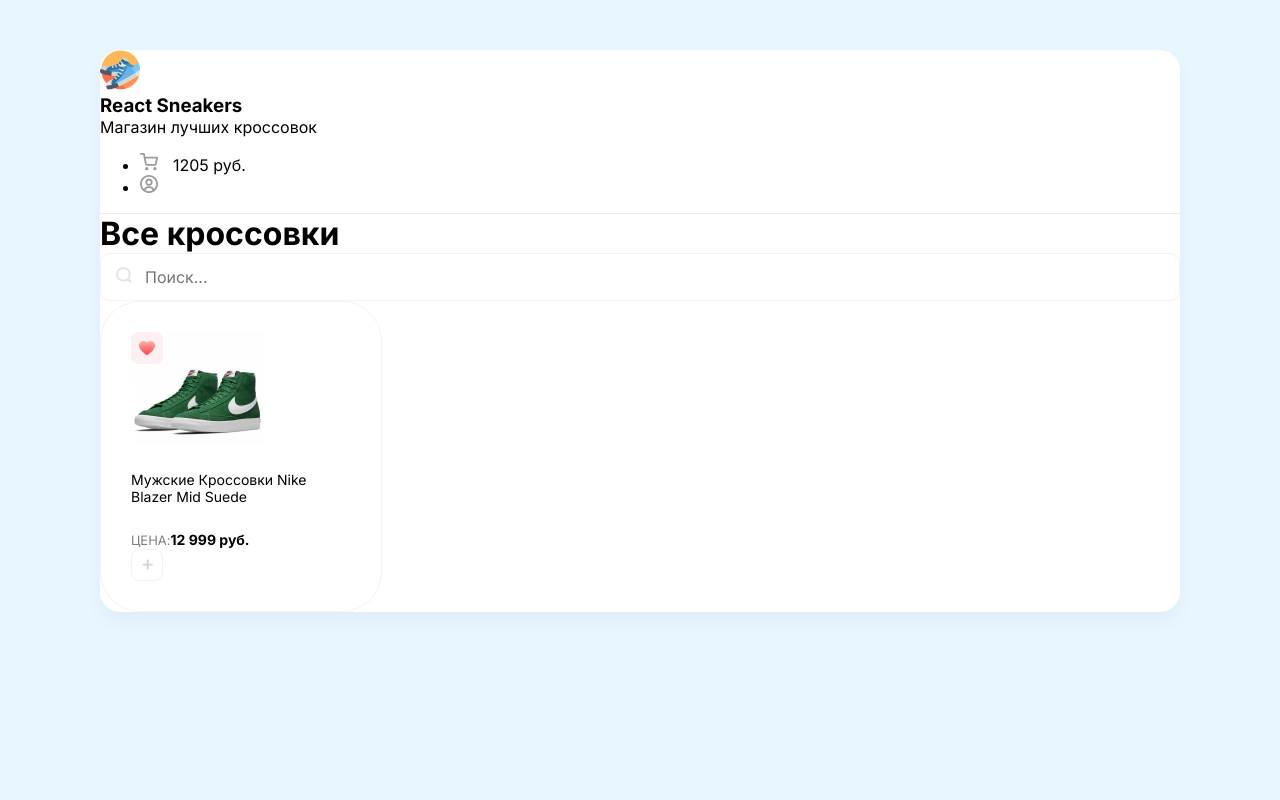
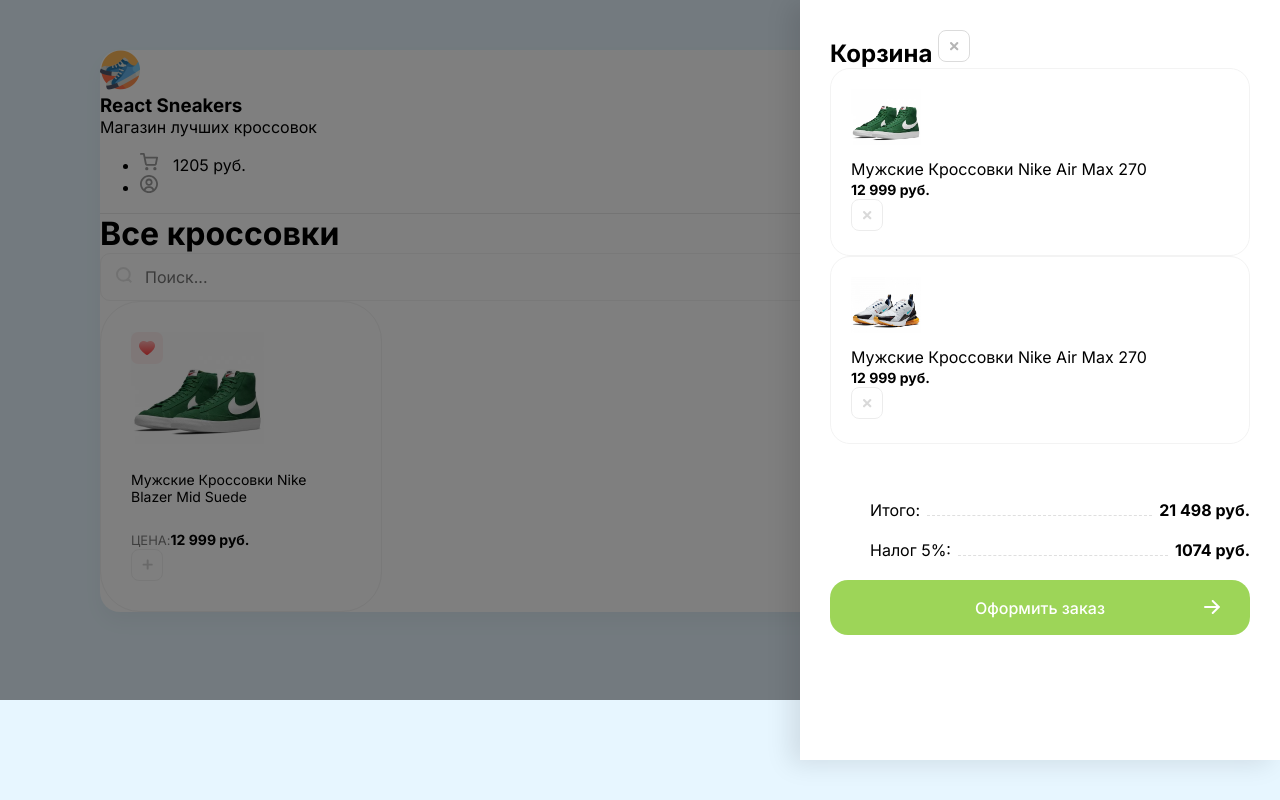
Before and after one commit to YouJeen-ru/react-sneakers, a React (Create React App) app: page / in a window 1280 px wide. Built offline with nearby package versions, Linux system fonts and the light colour scheme.

Commit message:
cart layout completed

```diff
--- a/src/App.js
+++ b/src/App.js
@@ -3,6 +3,54 @@
 function App() {
     return (
         <div className='wrapper clear'>
+            <div className="overlay">
+                <div className="drawer justify-between">
+                    <h2 className='d-flex justify-between mb-30'>Корзина <img className='removeBtn cu-p' src="/img/btn-remove.svg" alt="remove"/></h2>
+
+                    <div className="items">
+                        <div className="cartItem d-flex align-center mb-20">
+                            <div style={{backgroundImage: 'url(/img/sneakers/1.jpg)'}}
+                                 className="flex cartItemImg"></div>
+                            <div className='mr-20 flex'>
+                                <p className='mb-5'>Мужские Кроссовки Nike Air Max 270</p>
+                                <b>12 999 руб.</b>
+                            </div>
+                            <img className='removeBtn' src="/img/btn-remove.svg" alt="remove"/>
+                        </div>
+
+                        <div className="cartItem d-flex align-center mb-20">
+                            <div style={{backgroundImage: 'url(/img/sneakers/2.jpg)'}}
+                                 className="flex cartItemImg"></div>
+                            <div className='mr-20 flex'>
+                                <p className='mb-5'>Мужские Кроссовки Nike Air Max 270</p>
+                                <b>12 999 руб.</b>
+                            </div>
+                            <img className='removeBtn' src="/img/btn-remove.svg" alt="remove"/>
+                        </div>
+                    </div>
+
+                    <div className="cartTotalBlock">
+                        <ul>
+                            <li>
+                                <span>Итого:</span>
+                                <div></div>
+                                <b>21 498 руб. </b>
+                            </li>
+                            <li>
+                                <span>Налог 5%: </span>
+                                <div></div>
+                                <b>1074 руб. </b>
+                            </li>
+                        </ul>
+
+                        <button className='greenButton'>
+                            Оформить заказ <img src="/img/arrow.svg" alt="arrow"/>
+                        </button>
+                    </div>
+                </div>
+            </div>
+
+
             <header className='d-flex justify-between p-40'>
                 <div className='d-flex align-center'>
                     <img width={40} height={40} src="/img/logo.png" alt="log"/>
--- a/src/index.scss
+++ b/src/index.scss
@@ -90,3 +90,138 @@
     width: 200px;
   }
 }
+
+.overlay {
+  position: absolute;
+  left: 0;
+  top: 0;
+  width: 100%;
+  height: 700px;
+  background-color: rgba(0, 0, 0, 0.5);
+  z-index: 1;
+}
+
+.drawer {
+  display: flex;
+  flex-direction: column;
+  position: absolute;
+  width: 420px;
+  height: 700px;
+  right: 0;
+  background: #ffffff;
+  box-shadow: -10px 4px 24px rgba(0, 0, 0, 0.1);
+  padding: 30px;
+
+  .items {
+    overflow: auto;
+    margin-bottom: 40px;
+  }
+
+  h2 {
+    margin: 0;
+  }
+}
+
+
+
+.cartTotalBlock {
+
+  ul {
+    margin-bottom: 20px;
+
+    li {
+      display: flex;
+      align-items: flex-end;
+      margin-bottom: 20px;
+
+      div {
+        flex: 1;
+        height: 1px;
+        border-bottom: 1px dashed #dfdfdf;
+        position: relative;
+        top: -4px;
+        margin: 0 7px;
+      }
+    }
+  }
+   .greenButton {
+     position: relative;
+
+     &:hover {
+       img {
+         transform: translateX(5px);
+       }
+     }
+
+
+     img {
+       position: absolute;
+       right: 30px;
+       top: 20px;
+       transition: transform 0.15s ease-in-out;
+     }
+   }
+}
+
+.greenButton {
+    width: 100%;
+    height: 55px;
+    border-radius: 18px;
+    background-color: #9dd558;
+    border: 0;
+    color: #FFFFFF;
+    font-size: 16px;
+    font-weight: 500;
+    cursor: pointer;
+    transition: background 0.1s ease-in-out;
+
+    &:hover {
+      background: lighten(#9dd558, 5%);
+
+    }
+
+    &:active {
+      background: darken(#9dd558, 5%);
+
+    }
+
+}
+
+h2 {
+  margin: 0;
+}
+
+.cartItem {
+  border: 1px solid #f3f3f3;
+  border-radius: 20px;
+  overflow: hidden;
+  padding: 20px;
+
+  .cartItemImg {
+    width: 70px;
+    height: 70px;
+    background-size: contain;
+    background-position: 0 -3px;
+    background-repeat: no-repeat;
+    margin-right: 20px;
+  }
+
+  p {
+    font-size: 16px;
+    margin: 0;
+  }
+
+  b {
+    font-size: 14px;
+  }
+
+  .removeBtn {
+    opacity: 0.5;
+    transition: opacity 0.2s ease-in-out;
+    cursor: pointer;
+
+    &:hover {
+      opacity: 1;
+    }
+  }
+}
```
Also changed, not shown: public/img/arrow.svg (added), public/img/btn-remove.svg (added). Lines whose indentation alone changed are shown as unchanged.
